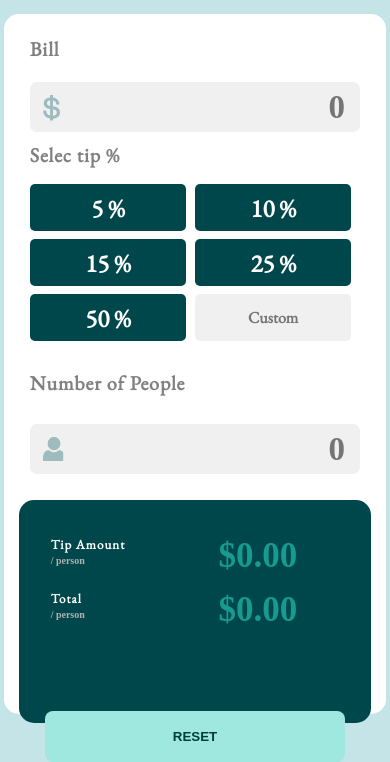
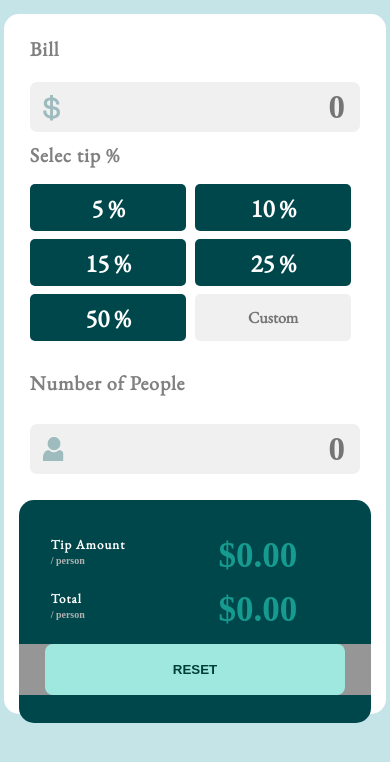
Before and after one commit to alexander1106/calculator-app, a plain HTML site: page index.html in a window 390 px wide. Shown: the part 202-964 px from the top of the page. After the commit the page ends 925 px from the top, so only its background shows below. Drawn offline with nearby package versions, Linux system fonts and the light colour scheme.

Commit message:
This is the five commit

```diff
--- a/style.css
+++ b/style.css
@@ -313,4 +313,8 @@ input:focus {
         padding-bottom: -10px;
 
     }
+    .borrar{
+        background-color: #969696;
+        margin-top: 0px
+    }
 }
```
